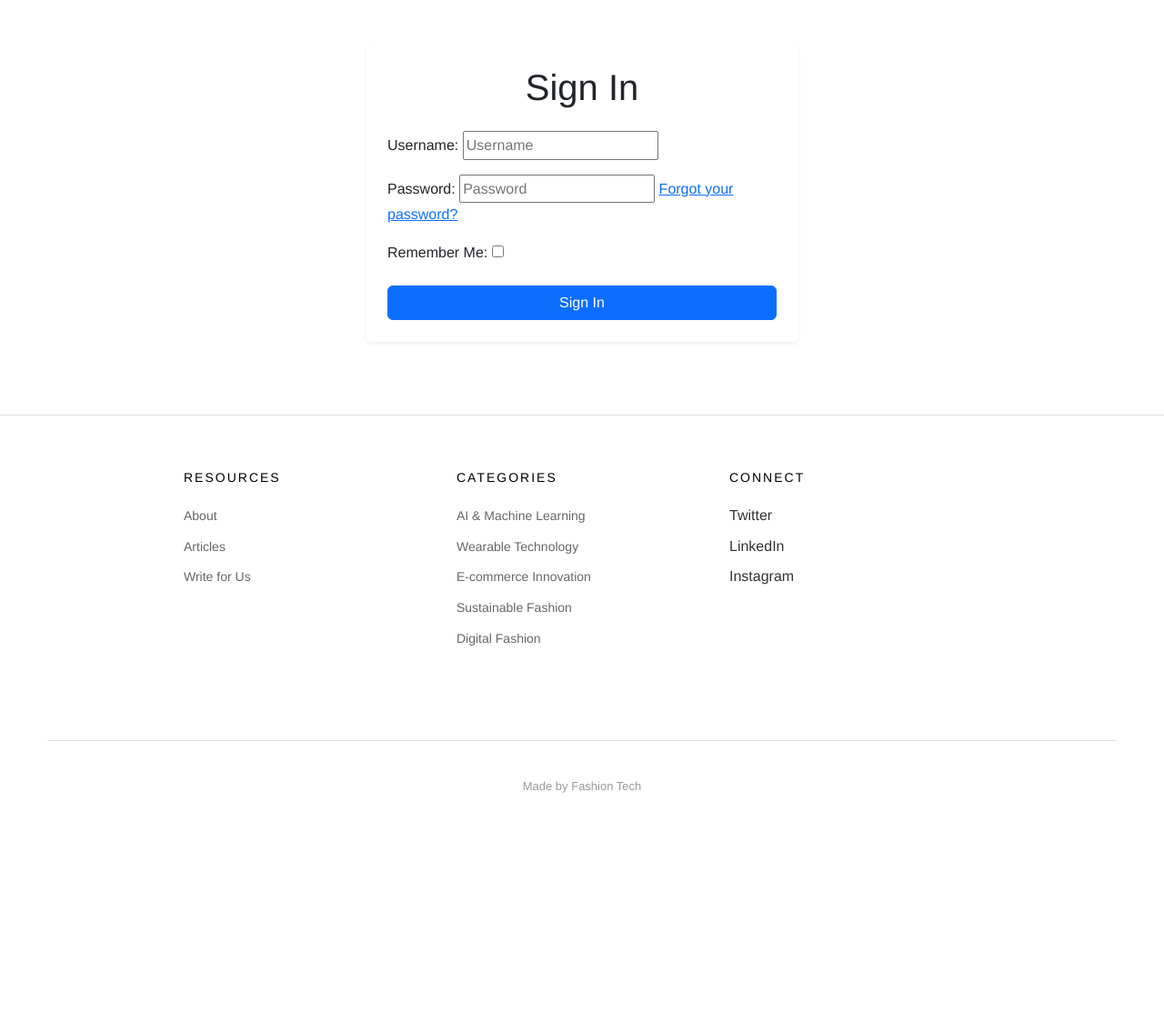
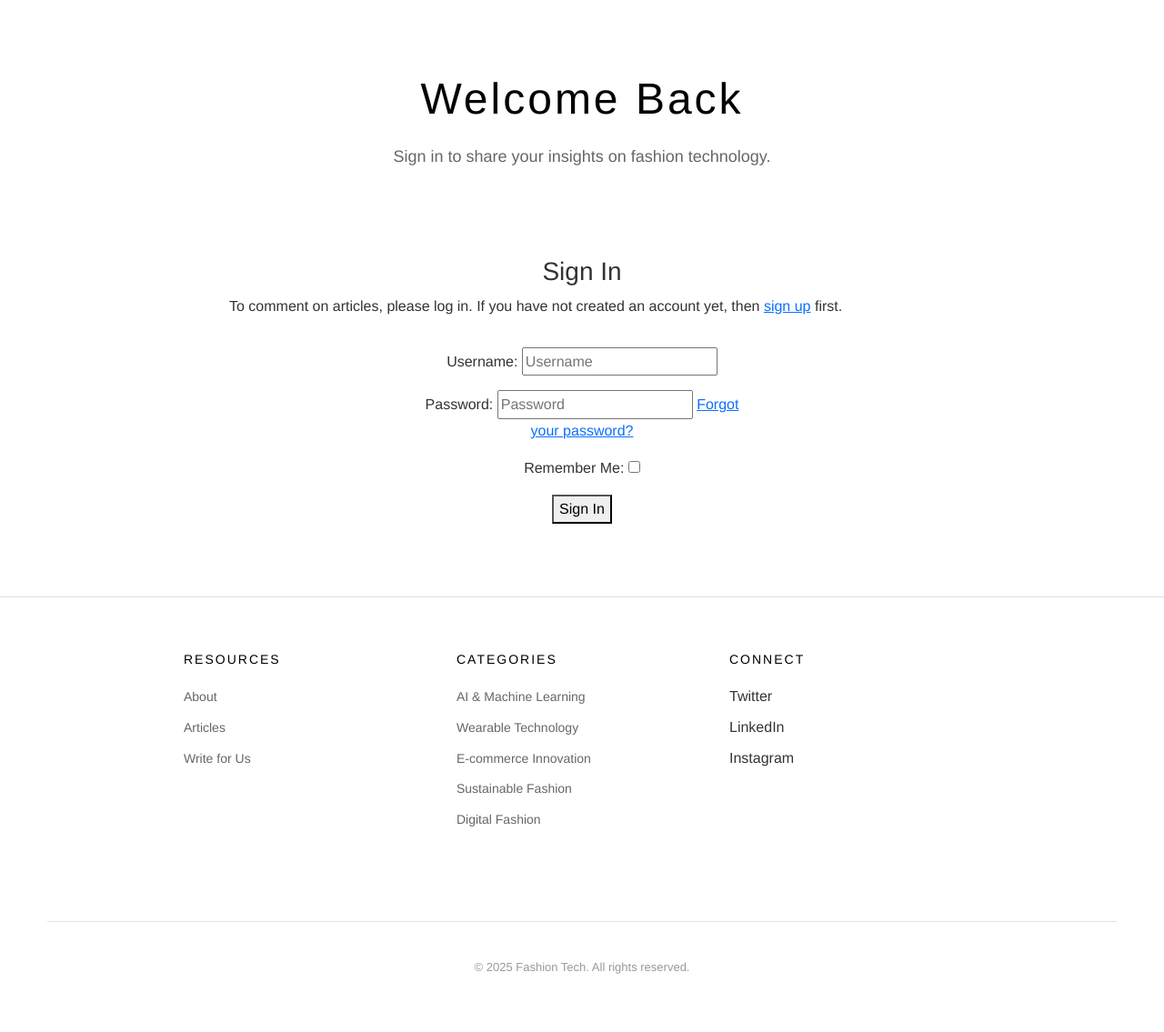
Before and after one commit to sineadezita/milestone-project-3, a Django app: page /accounts/login/ in a window 1280 px wide. Shown: the part 103-1238 px from the top of the page at 91% size. Before the commit the page ends 1039 px from the top, so only its background shows below. Run offline with Django 4.2, Linux system fonts and the light colour scheme; some libraries are stand-ins or nearby versions.

Commit message:
Add authentication & update AllAuth templates styling

```diff
--- a/templates/account/login.html
+++ b/templates/account/login.html
@@ -1,50 +1,46 @@
-{% extends 'base.html' %}
+{% extends "base.html" %}
 
 {% load i18n %}
 {% load account socialaccount %}
 
+{% block head_title %}{% trans "Sign In" %}{% endblock %}
+
 {% block content %}
-<div class="container my-5">
-  <div class="row justify-content-center">
-    <div class="col-12 col-md-6 col-lg-5">
-      <div class="card shadow-sm">
-        <div class="card-body p-4">
-          <h1 class="text-center mb-4">Sign In</h1>
 
-          {% if socialaccount_providers %}
-          <p class="text-center mb-3">
-            {% blocktrans with site.name as site_name %}
-            Please sign in with one of your existing third party accounts. Or,
-            <a href="{{ signup_url }}" class="text-decoration-none">sign up</a>
-            for a {{ site_name }} account and sign in below:
-            {% endblocktrans %}
-          </p>
-          <div class="socialaccount_ballot">
-            <ul class="socialaccount_providers list-unstyled">
-              {% include "socialaccount/snippets/provider_list.html" with process="login" %}
-            </ul>
-            <div class="text-center my-3">
-              <span class="text-muted">{% trans 'or' %}</span>
+<!-- Hero Section -->
+<section class="hero-section">
+  <div class="container">
+    <h1>Welcome Back</h1>
+    <p>Sign in to share your insights on fashion technology.</p>
+  </div>
+</section>
+
+<div class="container">
+    <div class="row">
+        <div class="col-md-8 mt-3 offset-md-2 text-center text-md-start">
+            <h3 class="text-center">{% trans "Sign In" %}</h3>
+
+            <p>{% blocktrans %}To comment on articles, please log in. If
+                you
+                have not created an account yet, then <a href="{{ signup_url }}">sign up</a>
+                first.{% endblocktrans %}</p>
         </div>
     </div>
-          {% include "socialaccount/snippets/login_extra.html" %}
-
-          {% endif %}
-
-          <form class="login" method="POST" action="{% url 'account_login' %}">
+    <div class="row">
+        <div class="col-md-6 col-lg-4 mt-3 mx-auto text-center">
+            <form method="POST" action="{% url 'account_login' %}">
                 {% csrf_token %}
                 {{ form.as_p }}
                 {% if redirect_field_value %}
                 <input type="hidden" name="{{ redirect_field_name }}" value="{{ redirect_field_value }}" />
                 {% endif %}
-
-            <div class="d-grid gap-2 mt-4">
-              <button class="btn btn-primary" type="submit">{% trans "Sign In" %}</button>
-            </div>
+                <button class="btn-signin" type="submit">{% trans "Sign In" %}</button>
             </form>
         </div>
     </div>
 </div>
-  </div>
-</div>
-{% endblock content %}
+{% endblock %}
+
+  {% block copyright %}
+    &copy; 2025 Fashion Tech. All rights reserved.
+  {% endblock %}
```
Also changed, not shown: templates/account/logout.html (+30 -12 lines), 2 other files. Lines whose indentation alone changed are shown as unchanged.
